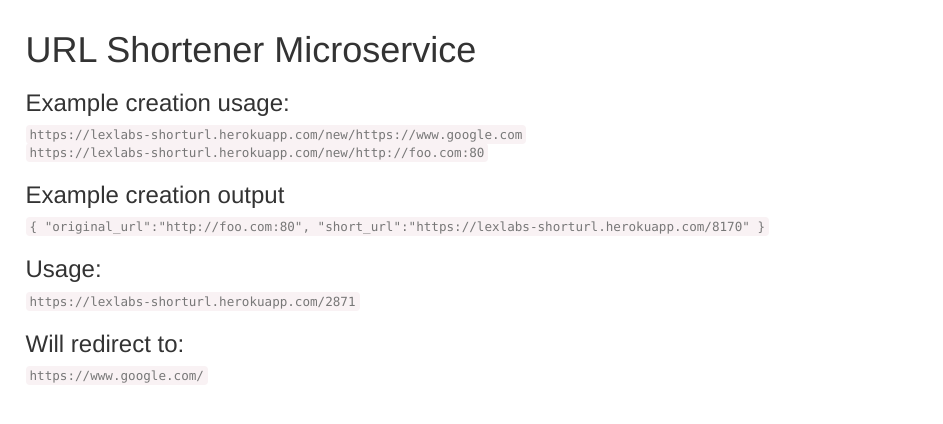
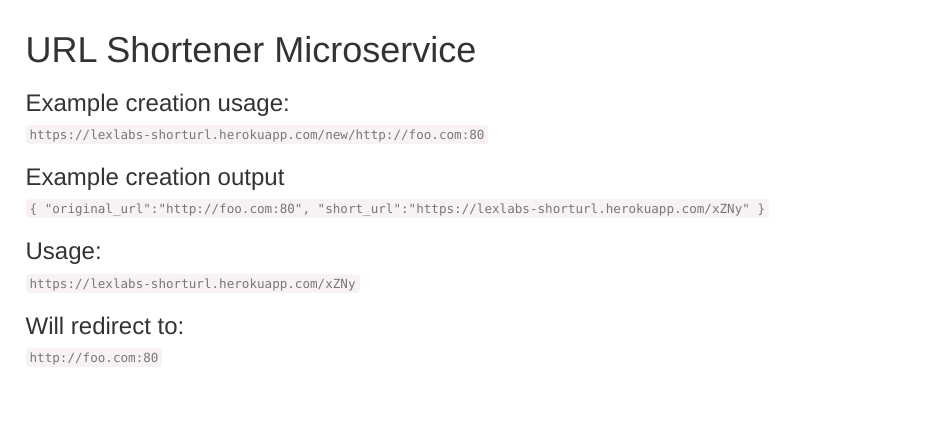
Before and after one commit to disappearer/url_shortener, a website: page public/index.html in a window 1280 px wide. Shown: the full height of the page, 337-1280 px from the left. Drawn offline with nearby package versions, Linux system fonts and the light colour scheme.

Commit message:
Modified usage example.

```diff
--- a/public/index.html
+++ b/public/index.html
@@ -2,10 +2,10 @@
 
 <head>
     <meta charset="UTF-8" />
-    <title>URL Shortener Microservice</title>
+    <title>Image Search</title>
     <!--Always force latest IE rendering engine (even in intranet) & Chrome Frame Remove this if you use the .htaccess-->
     <meta http-equiv="X-UA-Compatible" content="IE=edge,chrome=1" />
-    <meta name="description" content="URL Shortener Microservice" />
+    <meta name="description" content="Image Search Abstraction Layer" />
     <meta name="author" content="Rafase282" />
     <meta name="viewport" content="width=device-width, initial-scale=1.0" />
     <link rel="stylesheet" href="https://maxcdn.bootstrapcdn.com/bootstrap/3.3.6/css/bootstrap.min.css" />
@@ -23,13 +23,13 @@
         </div>
         <div class="col-md-9">
           <h1 class="header">URL Shortener Microservice</h1>
-          <h3>Example creation usage:</h3><code>https://lexlabs-shorturl.herokuapp.com/new/https://www.google.com</code><br/><code>https://lexlabs-shorturl.herokuapp.com/new/http://foo.com:80</code>
+          <h3>Example creation usage:</h3><code>https://lexlabs-shorturl.herokuapp.com/new/http://foo.com:80</code>
           <h3>Example creation output</h3><code>{
     "original_url":"http://foo.com:80",
-    "short_url":"https://lexlabs-shorturl.herokuapp.com/8170"
+    "short_url":"https://lexlabs-shorturl.herokuapp.com/xZNy"
   }</code>
-          <h3>Usage:</h3><code>https://lexlabs-shorturl.herokuapp.com/2871</code>
-          <h3>Will redirect to:</h3><code>https://www.google.com/</code>
+          <h3>Usage:</h3><code>https://lexlabs-shorturl.herokuapp.com/xZNy</code>
+          <h3>Will redirect to:</h3><code>http://foo.com:80</code>
         </div>
       </div>
     </div>
```
